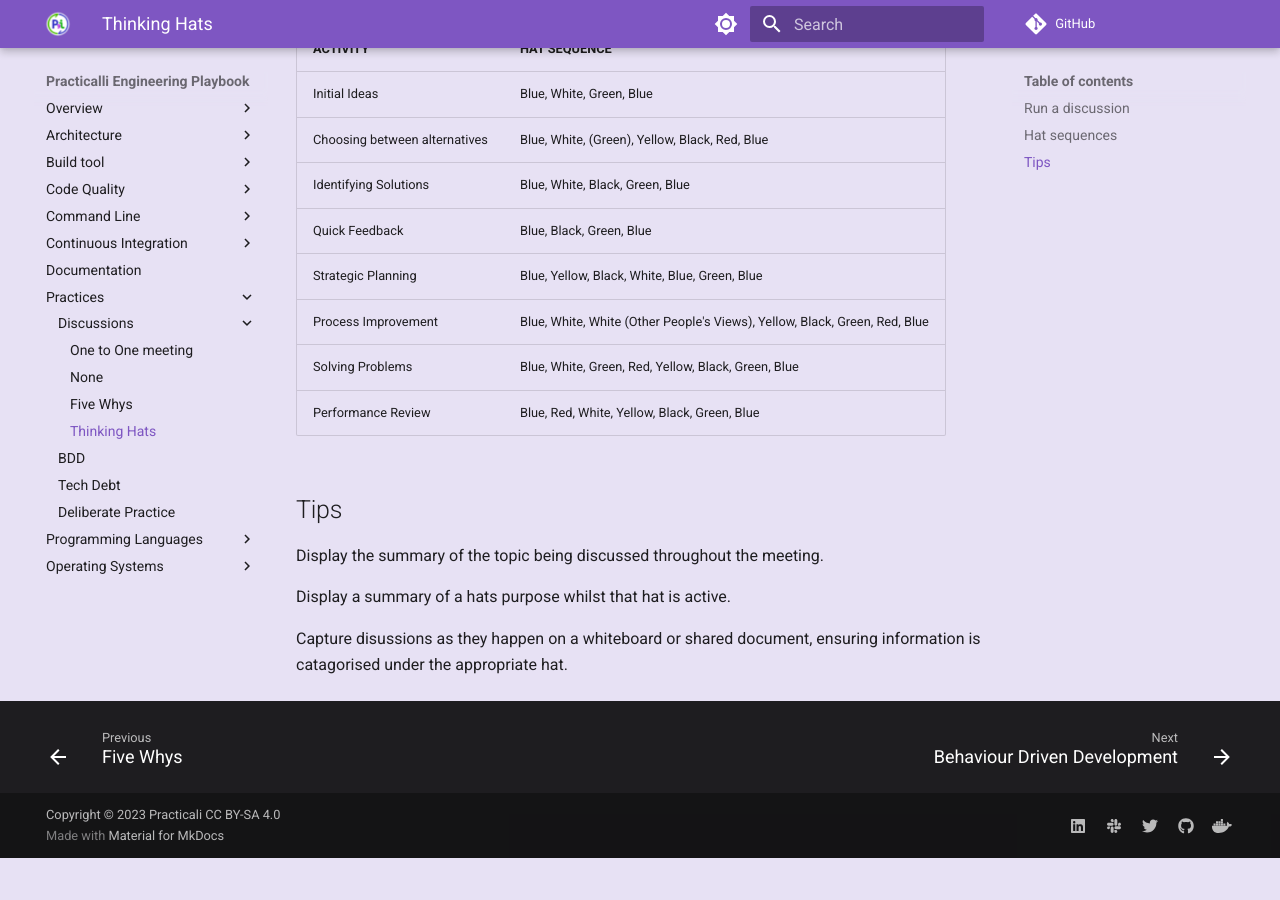
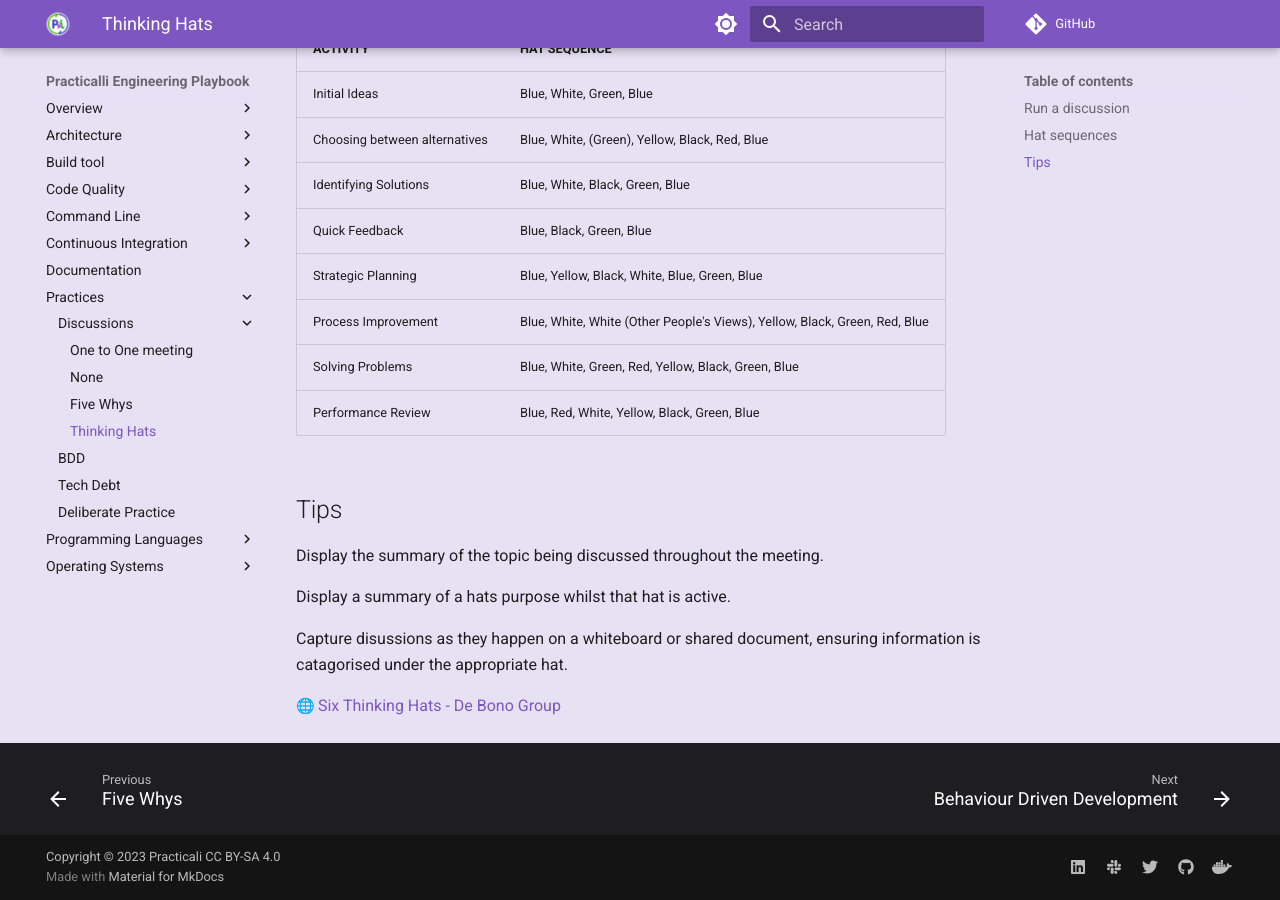
Before and after one commit to practicalli/engineering-playbook, an MkDocs documentation site: the page built from docs/practices/discussions/thinking-hats.md, in a window 1280 px wide and 900 px high, scrolled down 1219 px. Built offline with MkDocs 1.6.1 and Material for MkDocs 9.7.7, drawn with Linux system fonts in a browser that asks for light colours; emoji names are drawn with the system emoji font; plug-ins that fetch from the network failed and are left out; comment, search, counter and statistics services are not loaded; before the commit the page ends 2077 px from its top, so only the background shows below that.

Commit message:
practice: de bono group link for six thinking hats

```diff
--- a/docs/practices/discussions/thinking-hats.md
+++ b/docs/practices/discussions/thinking-hats.md
@@ -54,3 +54,6 @@ Display the summary of the topic being discussed throughout the meeting.
 Display a summary of a hats purpose whilst that hat is active.
 
 Capture disussions as they happen on a whiteboard or shared document, ensuring information is catagorised under the appropriate hat.
+
+
+[:globe_with_meridians: Six Thinking Hats - De Bono Group](https://www.debonogroup.com/services/core-programs/six-thinking-hats/)
```
